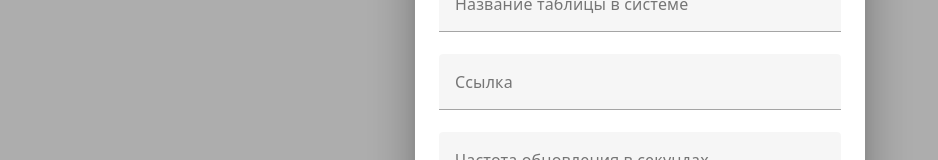
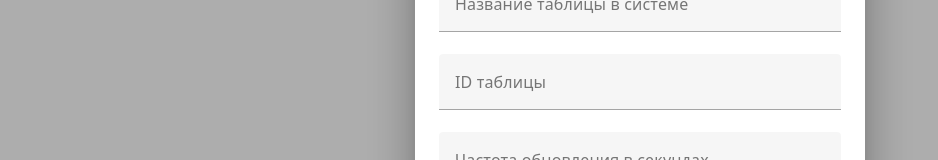
Before and after one commit to moevm/mse1h2024-telegram, a Vue app in the folder frontend/app/: page /admin/tables in a window 1280 px wide. Both pictures are taken after a click on the button "ДОБАВИТЬ". Shown: the part 302-462 px from the top of the page, without its empty margins (0-938 px from the left). Built offline with nearby package versions, Linux system fonts and the light colour scheme; no server answers.

Commit message:
change naming

```diff
--- a/frontend/app/src/components/AddTableDialog.vue
+++ b/frontend/app/src/components/AddTableDialog.vue
@@ -35,7 +35,7 @@ const confirm = (): void => {
         label="Название таблицы в системе"
         required
       ></v-text-field>
-      <v-text-field v-model="tableLink" clearable label="Ссылка" required></v-text-field>
+      <v-text-field v-model="tableLink" clearable label="ID таблицы" required></v-text-field>
       <v-text-field
         v-model="tableUpdateSeconds"
         clearable
--- a/frontend/app/src/components/EditTableDialog.vue
+++ b/frontend/app/src/components/EditTableDialog.vue
@@ -43,7 +43,7 @@ const confirm = (): void => {
         label="Название таблицы в системе"
         required
       ></v-text-field>
-      <v-text-field v-model="tableLink" clearable label="Ссылка" required></v-text-field>
+      <v-text-field v-model="tableLink" clearable label="ID таблицы" required></v-text-field>
       <v-text-field
         v-model="tableUpdateSeconds"
         clearable
```
